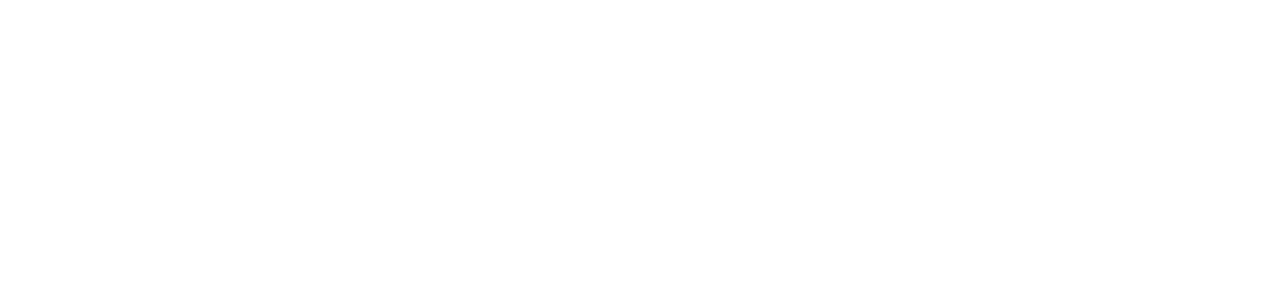
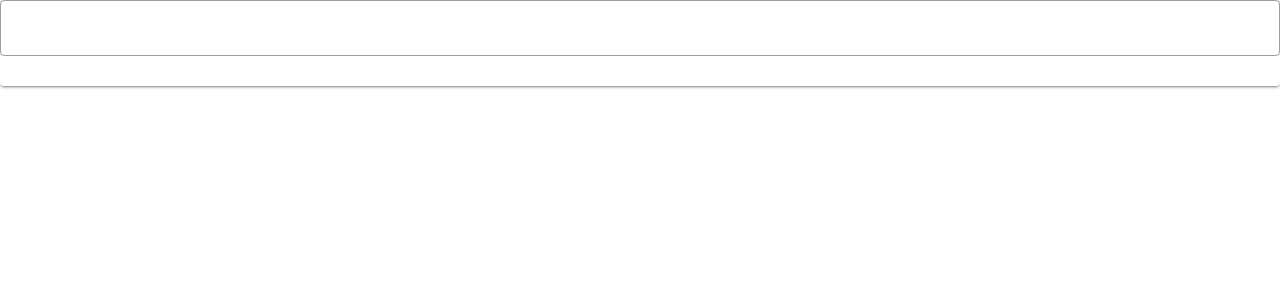
Before and after one commit to SpencerTruett/Vue-Budget, a Vue app: page / in a window 1280 px wide. Shown: the top 300 px of the page. Built offline with nearby package versions, Linux system fonts and the light colour scheme.

Commit message:
added in AnnualIncome.vue

```diff
--- a/src/App.vue
+++ b/src/App.vue
@@ -1,7 +1,14 @@
-<template></template>
+<template>
+  <div>
+    <AnnualIncome :annualIncome="annualIncome" />
+  </div>
+</template>
 
 <script>
+import AnnualIncome from "./components/AnnualIncome";
+
 export default {
+  components: {AnnualIncome},
   data() {
     return {
       annualIncome: 0,
--- /dev/null
+++ b/src/components/AnnualIncome.vue
@@ -0,0 +1,15 @@
+<template>
+  <v-card>
+    <v-text-field v-model="annualAmmount" type="number" outlined />
+  </v-card>
+</template>
+
+<script>
+export default {
+  props:["annualAmmount"]
+
+}
+</script>
+
+<style>
+</style>
```
